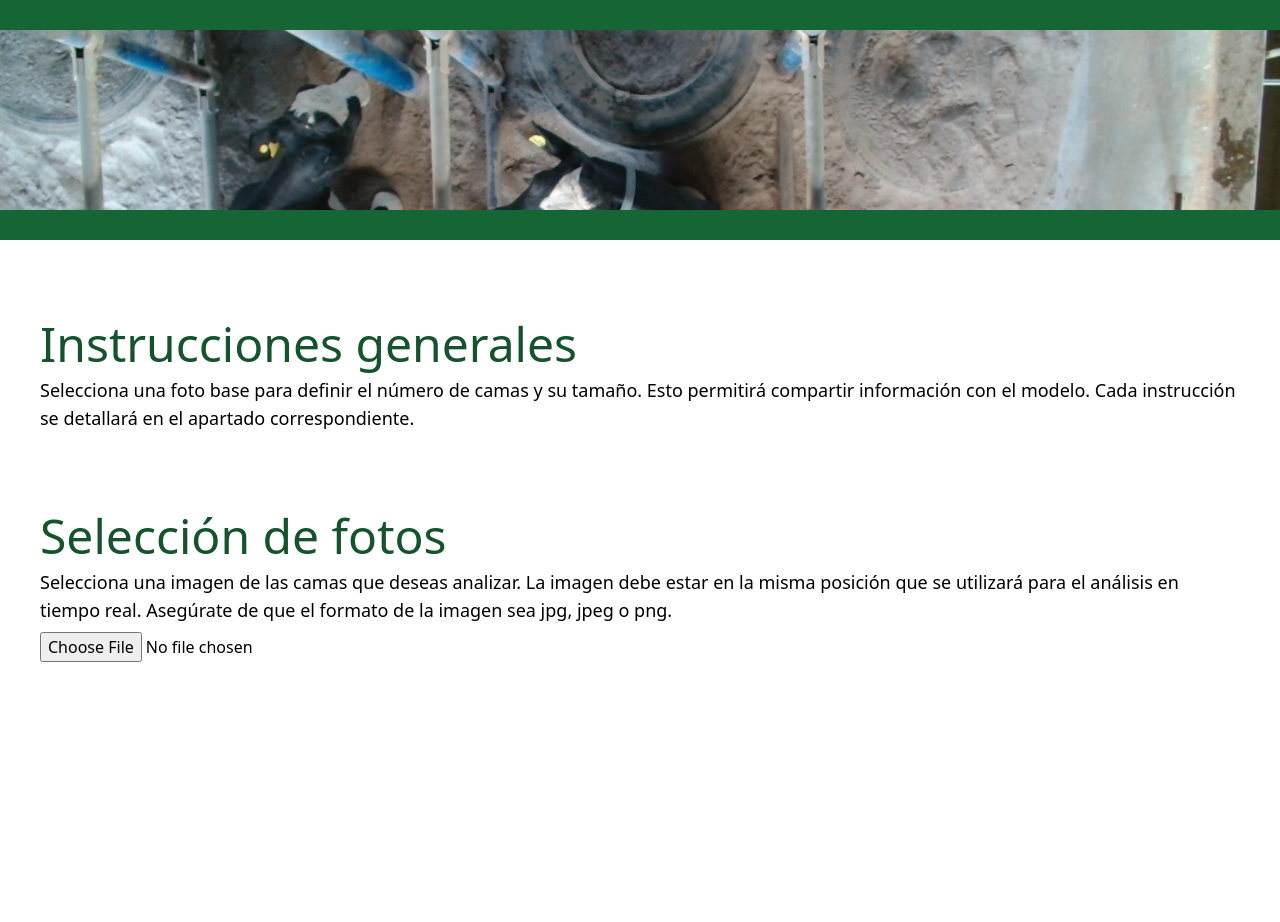
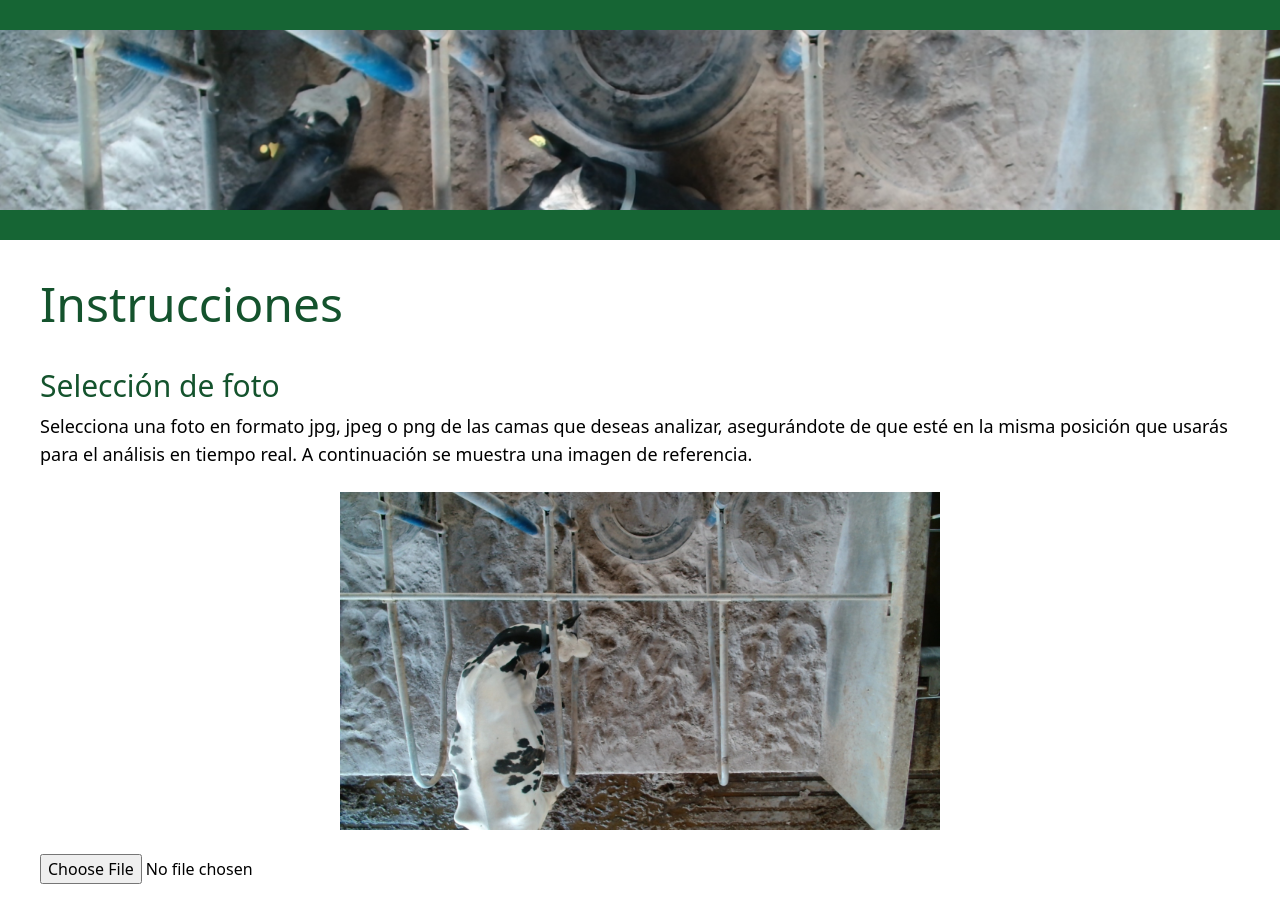
Before and after one commit to OshkarVTec/seleccion_camas_ui, a React (Vite) app: page / in a window 1280 px wide. Shown: the top 922 px of the page. Before the commit the page ends 822 px from the top, so only its background shows below. Built offline with nearby package versions, Linux system fonts and the light colour scheme.

Commit message:
texto de las instrucciones corregidas

```diff
--- a/src/App.tsx
+++ b/src/App.tsx
@@ -1,5 +1,6 @@
 import { useEffect, useState } from "react";
 import PageTitle from "./components/common/PageTitle";
+import PageSubTitle from "./components/common/PageSubTitle";
 import Text from "./components/common/Text";
 import Header from "./components/landing/Header";
 import ActionButton from "./components/common/ActionButton";
@@ -85,11 +86,11 @@ export default function App() {
 			<main className="bg-white flex flex-col p-10">
 				{saved ? (
 					<div className="flex flex-col gap-2 my-10">
-						<PageTitle>¡Listo!</PageTitle>
+						<PageSubTitle>¡Listo!</PageSubTitle>
 						<Text>
-							Se ha guardado tu selección, el modelo está listo. Ya puedes
-							cerrar esta aplicación. Se recomienda tomar una captura de
-							pantalla del orden de las camas.{" "}
+							Tu selección se ha guardado, y el modelo está listo. Ya puedes
+							cerrar esta aplicación. Te recomendamos tomar una captura de
+							pantalla para recordar el orden de las camas.{" "}
 						</Text>
 						<ImageGrid
 							src={objectURL}
@@ -108,34 +109,38 @@ export default function App() {
 					</div>
 				) : (
 					<>
-						<div className="flex flex-col gap-2 my-10">
-							<PageTitle>Instrucciones generales</PageTitle>
-							<Text>
-								Selecciona una foto base para definir el número de camas y su
-								tamaño. Esto permitirá compartir información con el modelo. Cada
-								instrucción se detallará en el apartado correspondiente.
-							</Text>
+						<div className="flex flex-col gap-2 my-0">
+							<PageTitle>Instrucciones</PageTitle>
+							{/* <Text>
+								Elige una foto de referencia para definir el número y tamaño de las camas.
+								Las instrucciones específicas se explicarán en cada sección correspondiente.
+							</Text> */}
 						</div>
 						<div className="flex flex-col gap-2 my-10">
-							<PageTitle>Selección de fotos</PageTitle>
+							<PageSubTitle>Selección de foto</PageSubTitle>
 							<Text>
-								Selecciona una imagen de las camas que deseas analizar. La
-								imagen debe estar en la misma posición que se utilizará para el
-								análisis en tiempo real. Asegúrate de que el formato de la
-								imagen sea jpg, jpeg o png.
+								Selecciona una foto en formato jpg, jpeg o png de las camas que deseas analizar, asegurándote de
+								que esté en la misma posición que usarás para el análisis en tiempo real.
+								A continuación se muestra una imagen de referencia.{" "}
 							</Text>
+							<img src="./public/cows.jpeg" alt="Imagen de referencia" className="w-1/2 mx-auto my-4" />
 							<input type="file" accept="image/*" onChange={handleFileChange} />
 						</div>
 						<div className="flex flex-col gap-2 my-10">
 							{selectedFile && (
 								<>
-									<PageTitle>Selección de camas</PageTitle>
+									<PageSubTitle>Selección de camas</PageSubTitle>
 									<Text>
-										1. Agrega o quita camas con el campo de número de camas.{" "}
+										1. En el cuadro de "Número de camas" que se encuentra en la parte inferior derecha, usa las
+										flechas para ajustar el número de camas o escribe el número directamente
+										en el campo. Asegúrate de que el valor corresponda al total de camas que
+										deseas incluir en el análisis.{" "}
 										<br />
-										2. Ajusta el ancho de las camas con el control deslizante.{" "}
+										2. En el cuadro "Altura de las camas",
+										ajusta la altura de los rectángulos de colores utilizando el control deslizante,
+										para que sean del mismo tamaño que las camas.
 										<br />
-										3. Mueve las cuadriculas para ajustarlas a las camas. <br />
+										3. Mueve los rectángulos para ajustarlos a las camas. <br />
 										<b>
 											&nbsp;&nbsp;&nbsp;&nbsp; Las camas deben verse completas.
 											El modelo no funciona con camas cortadas.
@@ -143,7 +148,8 @@ export default function App() {
 										<br />
 										4. Puedes ir probando los cambios e ir ajustando los
 										parámetros. <br />
-										5. Cuando estés listo, da clic en guardar. <br />
+										5. Cuando hayas configurado el número y la altura de las camas,
+										haz clic en el botón verde "Guardar" para almacenar los ajustes. <br />
 									</Text>
 									<div className="flex gap-4 justify-around items-center">
 										<div className={`w-3/4 overflow-hidden`}>
--- /dev/null
+++ b/src/components/common/PageSubTitle.tsx
@@ -0,0 +1,7 @@
+export default function PageSubTitle({ children }: PageSubTitleProps) {
+	return <h1 className="text-3xl text-green-900">{children}</h1>;
+}
+
+interface PageSubTitleProps {
+	children: React.ReactNode;
+}
```
Also changed, not shown: public/cows.jpeg (added), 1 other file (tests, documents, lock files or other folders).
